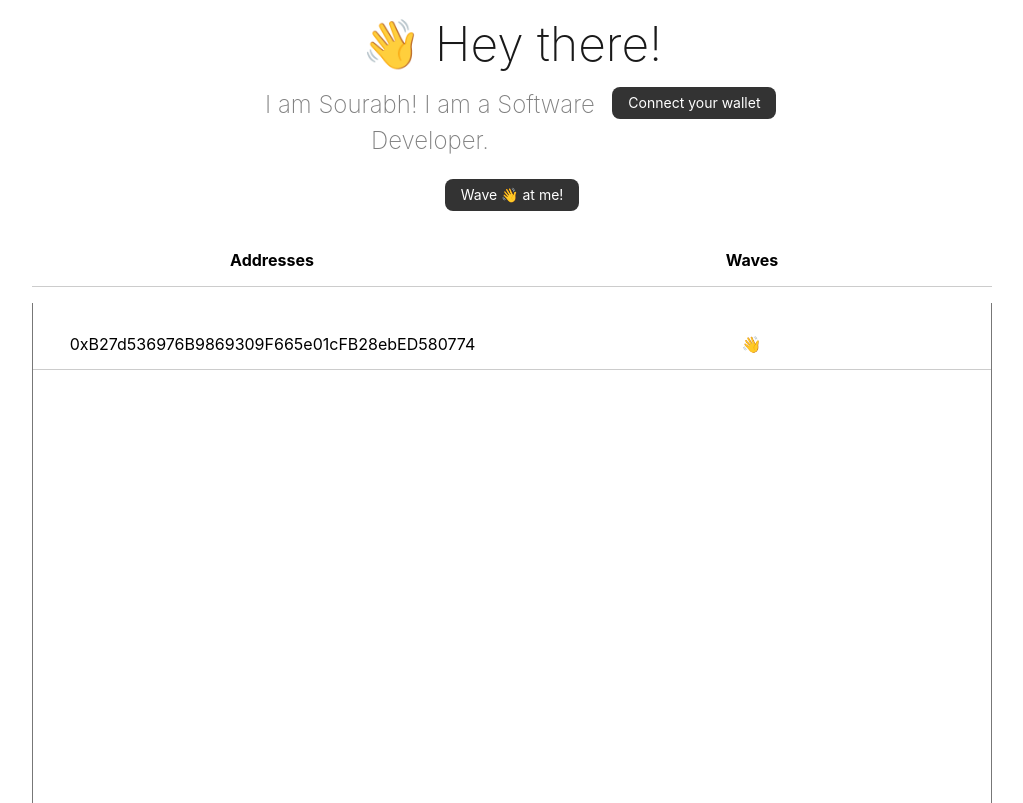
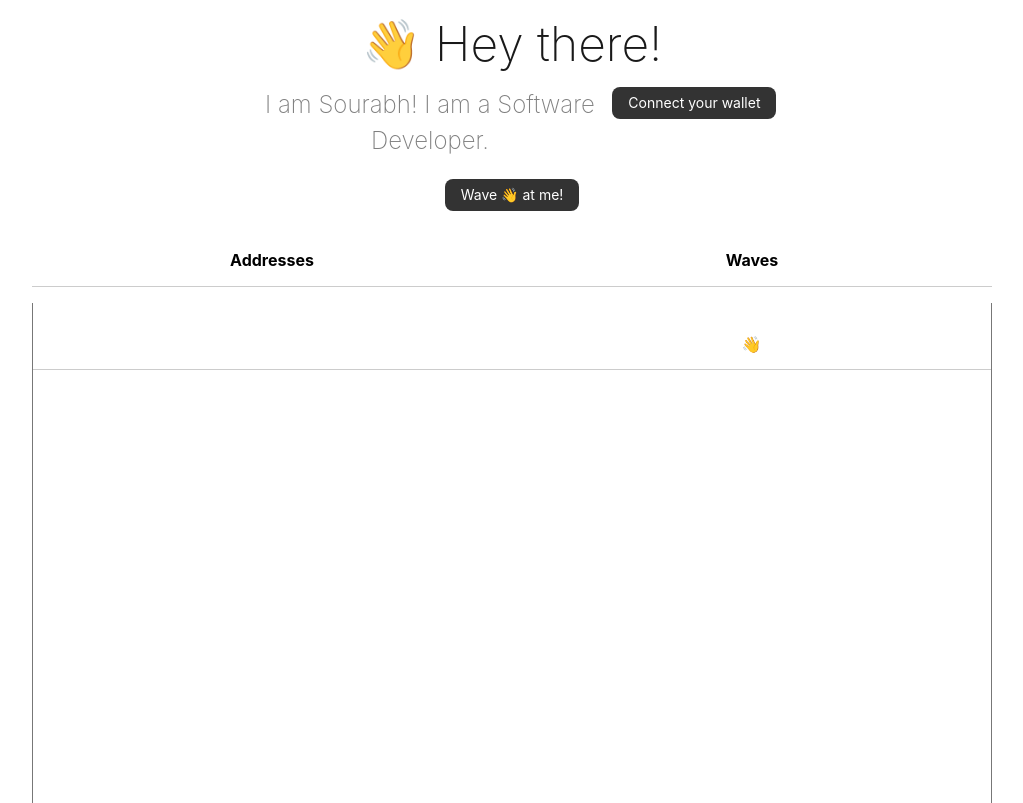
Before and after one commit to agrawalsourabh/wave-portal, a React (Create React App) app: page / in a window 1280 px wide. Shown: the whole page, without its empty margins (128-1151 px from the left). Built offline with nearby package versions, Linux system fonts and the light colour scheme.

Commit message:
waveDetails state value updated

```diff
--- a/src/containers/App.js
+++ b/src/containers/App.js
@@ -22,8 +22,8 @@ class App extends React.Component {
       contractABI: abi.abi,
       waveDetails: [
         {
-          address : "0xB27d536976B9869309F665e01cFB28ebED580774",
-          wave : 2
+          address : "",
+          wave : null
         }
       ]
     };
```
